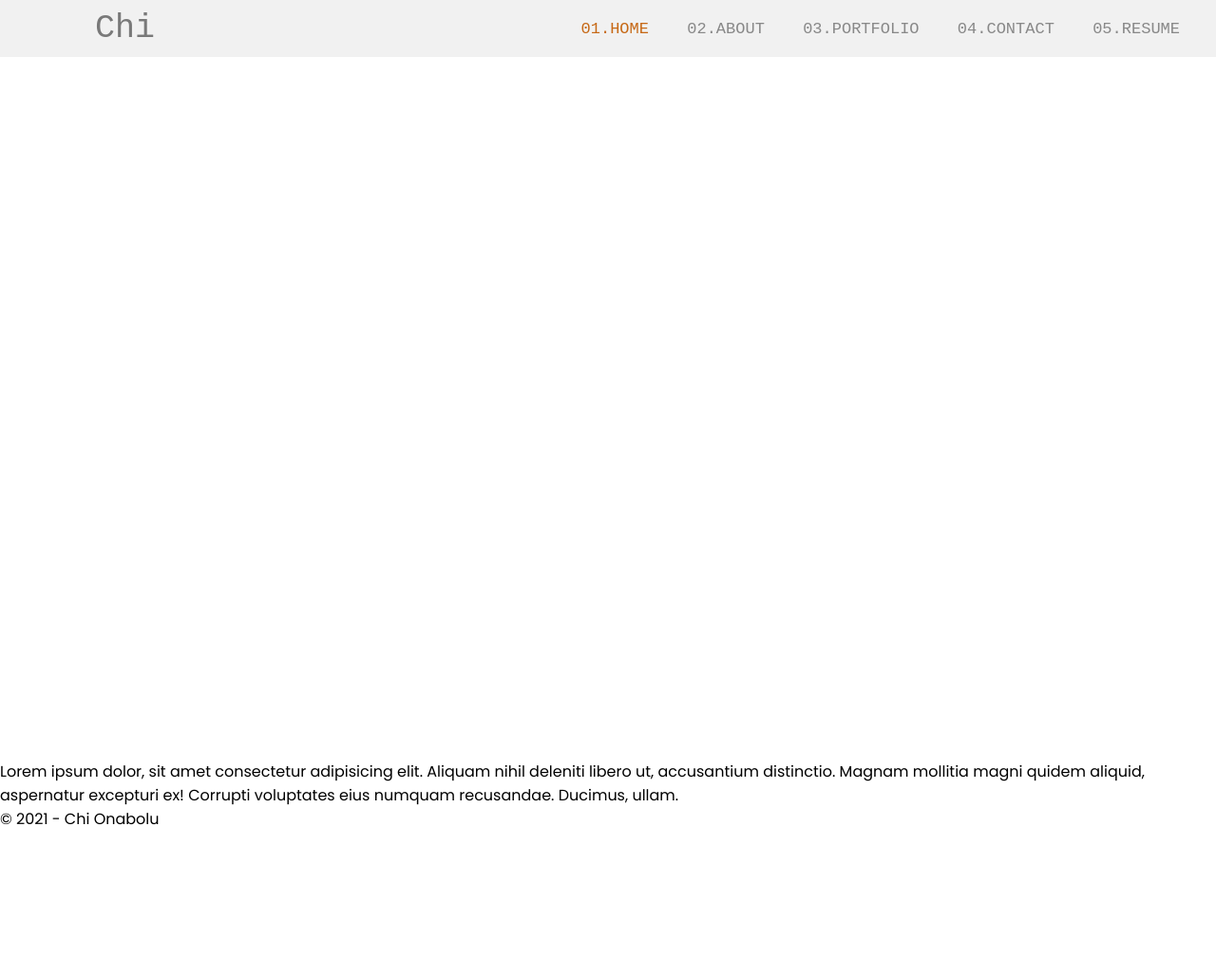
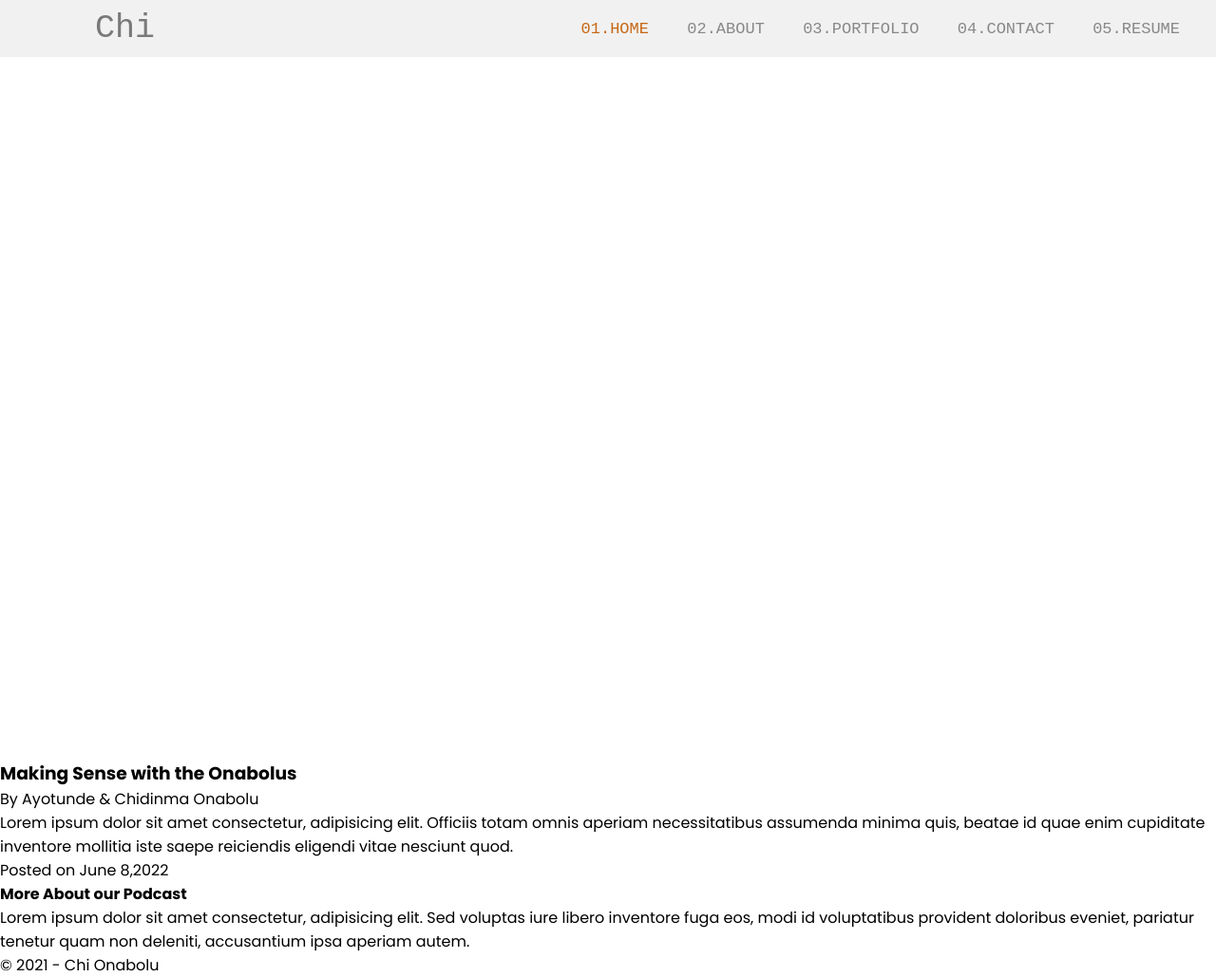
Before and after one commit to chionabolu/portfolio-site, a plain HTML site: page index.html in a window 1280 px wide. Shown: the whole page at 95% size. Before the commit the page ends 875 px from the top, so only its background shows below. Drawn offline with Linux system fonts and the light colour scheme.

Commit message:
add page text

```diff
--- a/index.html
+++ b/index.html
@@ -31,12 +31,36 @@
         </ul>
       </nav>
     </div>
-    <p>
-      Lorem ipsum dolor, sit amet consectetur adipisicing elit. Aliquam nihil
-      deleniti libero ut, accusantium distinctio. Magnam mollitia magni quidem
-      aliquid, aspernatur excepturi ex! Corrupti voluptates eius numquam
-      recusandae. Ducimus, ullam.
-    </p>
+
+    <article>
+      <section class="article-heading">
+        <h3>Making Sense with the Onabolus</h3>
+        <span>By Ayotunde &amp; Chidinma Onabolu</span>
+      </section>
+
+      <section class="article-body">
+        <p>
+          Lorem ipsum dolor sit amet consectetur, adipisicing elit. Officiis
+          totam omnis aperiam necessitatibus assumenda minima quis, beatae id
+          quae enim cupiditate inventore mollitia iste saepe reiciendis eligendi
+          vitae nesciunt quod.
+        </p>
+        <div>Posted on <time datetime="06-08-2022">June 8,2022</time></div>
+      </section>
+    </article>
+
+    <!--Aside is used for things like a sidebar,
+      styled in css-->
+    <aside>
+      <h4>More About our Podcast</h4>
+      <p>
+        Lorem ipsum dolor sit amet consectetur, adipisicing elit. Sed voluptas
+        iure libero inventore fuga eos, modi id voluptatibus provident doloribus
+        eveniet, pariatur tenetur quam non deleniti, accusantium ipsa aperiam
+        autem.
+      </p>
+    </aside>
+
     <footer>
       <p>&copy; 2021 - Chi Onabolu</p>
     </footer>
--- a/style.css
+++ b/style.css
@@ -104,6 +104,10 @@ nav ul li a{
 }
 }
 
-main p {
-  color: #c66815;
+/* below shows how to center everything to the middle of the browser and it will adjust with the browser.
+auto means the browser will determine its own equal middle. */
+main {
+  margin: 0 auto;
+  padding: 0 0 10px;
+  width: 960px;
 }
```
Also changed, not shown: 1 other file.
